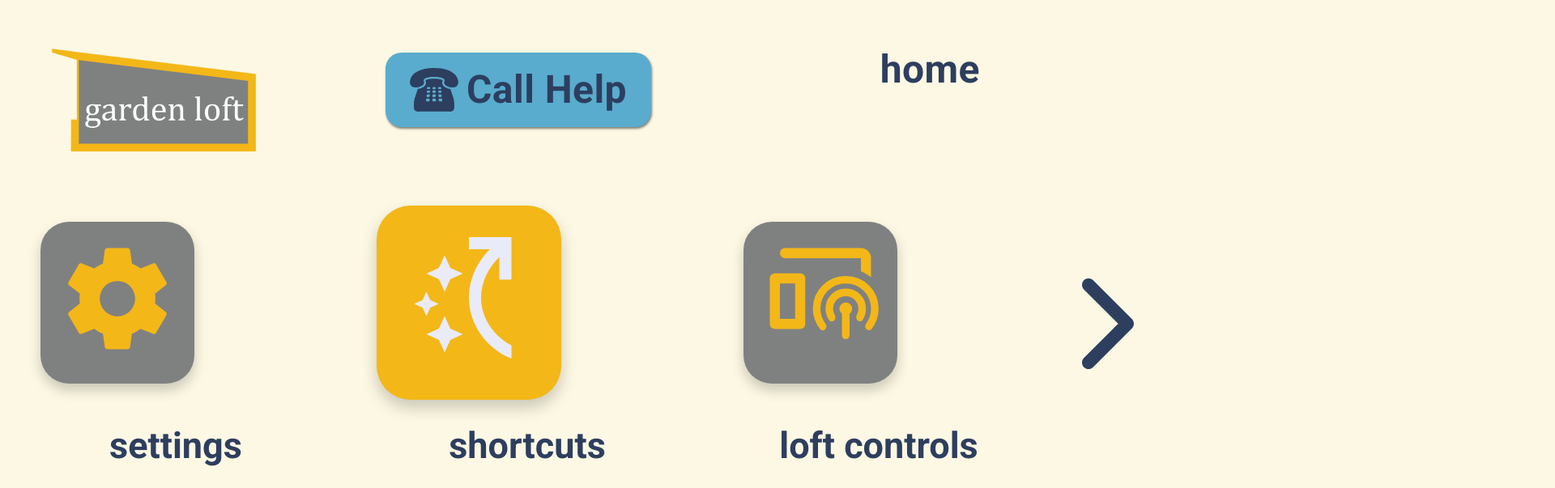
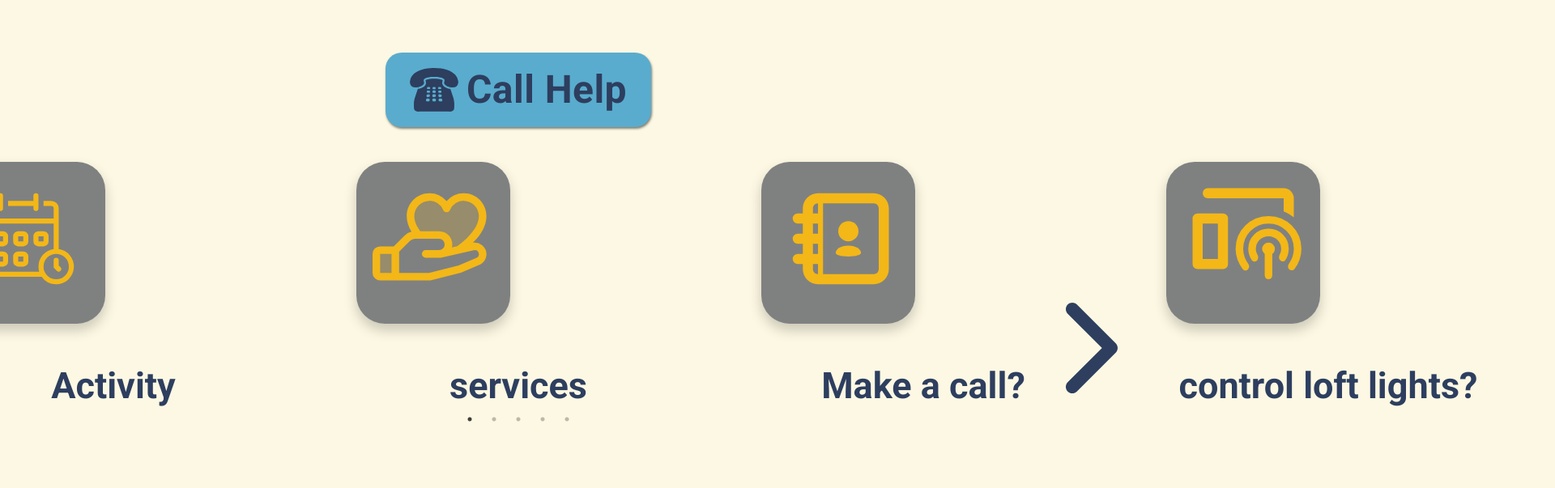
Before and after one commit to whimsical-phoenix/gardenLoft-playground, a React (Create React App) app: page /garden-loft-app/home in a window 1280 px wide. Shown: the top 603 px of the page at 81% size, 1920 px wide, since content can reach past the window. Built offline with nearby package versions, Linux system fonts and the light colour scheme.

Commit message:
home view changes

```diff
--- a/src/pages/Home.js
+++ b/src/pages/Home.js
@@ -1,3 +1,188 @@
+// // Home.js
+// import React, { useState } from "react";
+// import Slider from "react-slick";
+// import "slick-carousel/slick/slick.css";
+// import "slick-carousel/slick/slick-theme.css";
+// import styled from "styled-components";
+// import ProfileCard from "../components/ProfileCard/ProfileCard";
+// import {
+//   ChevronLeftIcon,
+//   ChevronRightIcon,
+//   ContactsIcon,
+//   HealthIcon,
+//   TvIcon,
+//   ServicesIcon,
+//   SettingsIcon,
+//   ScheduleIcon,
+//   ShortcutIcon,
+//   GardenLoftIcon,
+// } from "../components/icons";
+// import CallHelpButtonComponent from "../components/CallHelpButton";
+// import LocationIndicator from "../components/LocationIndicator";
+// import BroadcastIcon from "../components/icons/BroadcastIcon";
+
+// export const HomeContainer = styled.div`
+//   display: flex;
+//   justify-content: space-around;
+//   align-items: center;
+//   min-height: 100vh;
+//   text-align: center;
+
+//   div.slick-slide.slick-active.slick-center.slick-current {
+//     .profile-card-div {
+//       background: #f3b717;
+//       transform: scale(1.2);
+//       transition: transform 0.5s ease;
+//       padding: 20px;
+//     }
+//     .icon-container {
+//       svg {
+//         fill: #e9ebf8;
+//       }
+//     }
+//   }
+// `;
+
+// export const CarouselWrapper = styled.div`
+//   margin: 0 auto;
+//   max-width: 2000px; /* Adjust the max-width as needed */
+//   justify-content: space-around;
+
+//   .slick-dots li {
+//     margin: 0 15px;
+//     button:before {
+//       font-size: 35px;
+//       position: absolute;
+//       top: 0;
+//       left: 0;
+//       text-align: center;
+//       color: #e8e8e4;
+//       opacity: 1;
+//       margin-top: 30px;
+//     }
+//   }
+
+//   li.slick-active button:before {
+//     opacity: 1;
+//     color: #7f8181;
+//   }
+// `;
+
+// export const CardColumn = styled.div`
+//   display: flex;
+//   justify-content: center;
+//   flex-direction: column;
+//   align-items: center;
+// `;
+
+// const CustomArrowButton = styled.div`
+//   width: 80px;
+//   height: 80px;
+//   display: flex;
+//   align-items: center;
+//   justify-content: center;
+//   cursor: pointer;
+//   position: absolute;
+//   top: 50%;
+//   transform: translateY(-50%);
+//   z-index: 1;
+
+//   &:active {
+//     transform: translateY(-50%), scale(0.95); // Add a scaling effect for the pressed state
+//     box-shadow: 0 0 0; // Remove box shadow for a pressed effect
+//   }
+// `;
+
+// const StyledProfileCard = styled(ProfileCard)`
+//   // Add any additional styles here
+// `;
+
+// export const CustomNextArrow = ({ onClick }) => (
+//   <CustomArrowButton onClick={onClick} style={{ right: -100 }}>
+//     <ChevronRightIcon />
+//   </CustomArrowButton>
+// );
+
+// export const CustomPrevArrow = ({ onClick }) => (
+//   <CustomArrowButton onClick={onClick} style={{ left: -100 }}>
+//     <ChevronLeftIcon />
+//   </CustomArrowButton>
+// );
+
+// const Home = () => {
+//   const cardData = [
+//     // {
+//     //   link: "/garden-loft-app/shortcuts",
+//     //   icon: <ShortcutIcon />,
+//     //   title: "shortcuts",
+//     // },
+
+//     {
+//       link: "/garden-loft-app/entertainment",
+//       icon: <TvIcon />,
+//       title: "entertainment",
+//     },
+//     { icon: <ScheduleIcon />, title: "activity" },
+//     {
+//       link: "/garden-loft-app/services",
+//       icon: <ServicesIcon />,
+//       title: "services",
+//     },
+//     { icon: <ContactsIcon />, title: "my contacts" },
+//     // { icon: <HealthIcon />, title: "my health" },
+//     // { icon: <SettingsIcon />, title: "settings" },
+//     {
+//       link: "/garden-loft-app/smart-loft",
+//       icon: <BroadcastIcon />,
+//       title: "loft controls",
+//     },
+//     // Add more cards here
+//   ];
+
+//   const settings = {
+//     centerMode: true,
+//     centerPadding: "0",
+//     infinite: true,
+//     speed: 500,
+//     slidesToShow: 5,
+//     slidesToScroll: 1,
+//     dots: true,
+//     nextArrow: <CustomNextArrow data-clickable="true" />,
+//     prevArrow: <CustomPrevArrow data-clickable="true" />,
+//   };
+
+//   const sliderRef = React.createRef();
+//   const [disableHover, setDisableHover] = useState(false);
+
+//   return (
+//     <>
+//       {/* <GardenLoftIcon /> */}
+//       <HomeContainer disableHover={disableHover}>
+//         <CarouselWrapper>
+//           <Slider ref={sliderRef} {...settings}>
+//             {cardData.map((card, index) => (
+//               <CardColumn key={index}>
+//                 <StyledProfileCard
+//                   link={card.link}
+//                   icon={card.icon}
+//                   backgroundColor={card.backgroundColor}
+//                   disableHover={true}
+//                 />
+//                 <div className="profile-card-title">{card.title}</div>
+//               </CardColumn>
+//             ))}
+//           </Slider>
+//         </CarouselWrapper>
+//       </HomeContainer>
+//       {/* <LocationIndicator currentPage={"home"} /> */}
+//       <CallHelpButtonComponent />
+//     </>
+//   );
+// };
+
+// export default Home;
+
+// Home.js
 // Home.js
 import React, { useState } from "react";
 import Slider from "react-slick";
@@ -18,54 +203,23 @@ import {
   GardenLoftIcon,
 } from "../components/icons";
 import CallHelpButtonComponent from "../components/CallHelpButton";
-import LocationIndicator from "../components/LocationIndicator";
 import BroadcastIcon from "../components/icons/BroadcastIcon";
 
 export const HomeContainer = styled.div`
+  position: relative;
+  top: 150px; /* Adjust the top value to position it below the "Call Help" button */
+  left: 0;
+  right: 0;
   display: flex;
-  justify-content: space-around;
-  align-items: center;
-  min-height: 100vh;
+  justify-content: center;
+  min-height: 70vh; /* Adjust to ensure it takes the remaining height */
   text-align: center;
-
-  div.slick-slide.slick-active.slick-center.slick-current {
-    .profile-card-div {
-      background: #f3b717;
-      transform: scale(1.2);
-      transition: transform 0.5s ease;
-      padding: 20px;
-    }
-    .icon-container {
-      svg {
-        fill: #e9ebf8;
-      }
-    }
-  }
 `;
 
 export const CarouselWrapper = styled.div`
   margin: 0 auto;
-  max-width: 1300px; /* Adjust the max-width as needed */
+  max-width: 2500px; /* Adjust the max-width as needed */
   justify-content: space-around;
-
-  .slick-dots li {
-    margin: 0 15px;
-    button:before {
-      font-size: 35px;
-      position: absolute;
-      top: 0;
-      left: 0;
-      text-align: center;
-      color: #E8E8E4;
-      opacity: 1;
-      margin-top: 30px;
-    }
-  }
-
-  li.slick-active button:before{
-      opacity: 1;
-      color: #7F8181;
-    }
 `;
 
 export const CardColumn = styled.div`
@@ -73,6 +227,16 @@ export const CardColumn = styled.div`
   justify-content: center;
   flex-direction: column;
   align-items: center;
+  transition: transform 0.3s ease, background 0.3s ease, color 0.3s ease;
+
+  &:hover {
+    transform: scale(1.1);
+    .icon-container {
+      svg {
+        fill: black;
+      }
+    }
+  }
 `;
 
 const CustomArrowButton = styled.div`
@@ -88,13 +252,22 @@ const CustomArrowButton = styled.div`
   z-index: 1;
 
   &:active {
-    transform: translateY(-50%), scale(0.95); // Add a scaling effect for the pressed state
-    box-shadow: 0 0 0; // Remove box shadow for a pressed effect
+    transform: translateY(-50%), scale(0.95);
   }
 `;
 
 const StyledProfileCard = styled(ProfileCard)`
-  // Add any additional styles here
+  transition: transform 0.3s ease, background 0.3s ease, color 0.3s ease;
+
+  &:hover {
+    // background: yellow;
+    transform: scale(1.1);
+    .icon-container {
+      svg {
+        fill: black;
+      }
+    }
+  }
 `;
 
 export const CustomNextArrow = ({ onClick }) => (
@@ -111,23 +284,31 @@ export const CustomPrevArrow = ({ onClick }) => (
 
 const Home = () => {
   const cardData = [
-    { link: "/garden-loft-app/shortcuts", icon: <ShortcutIcon />, title: "shortcuts" },
-    { link: "/garden-loft-app/smart-loft", icon: <BroadcastIcon />, title: "loft controls" },
-    { link: "/garden-loft-app/entertainment", icon: <TvIcon />, title: "entertainment" },
-    { icon: <ScheduleIcon />, title: "schedule" },
-    { link: "/garden-loft-app/services", icon: <ServicesIcon />, title: "services" },
-    { icon: <ContactsIcon />, title: "my contacts" },
-    { icon: <HealthIcon />, title: "my health" },
-    { icon: <SettingsIcon />, title: "settings" },
-    // Add more cards here
+    {
+      link: "/garden-loft-app/entertainment",
+      icon: <TvIcon />,
+      title: "Watch TV?",
+    },
+    { icon: <ScheduleIcon />, title: "Activity" },
+    {
+      link: "/garden-loft-app/services",
+      icon: <ServicesIcon />,
+      title: "services",
+    },
+    { icon: <ContactsIcon />, title: "Make a call?" },
+    {
+      link: "/garden-loft-app/smart-loft",
+      icon: <BroadcastIcon />,
+      title: "control loft lights?",
+    },
   ];
 
   const settings = {
-    centerMode: true,
+    // centerMode: true,
     centerPadding: "0",
     infinite: true,
     speed: 500,
-    slidesToShow: 3,
+    slidesToShow: 5,
     slidesToScroll: 1,
     dots: true,
     nextArrow: <CustomNextArrow data-clickable="true" />,
@@ -139,9 +320,11 @@ const Home = () => {
 
   return (
     <>
-      <GardenLoftIcon />
+      {/* <GardenLoftIcon /> */}
       <HomeContainer disableHover={disableHover}>
         <CarouselWrapper>
+          <CustomNextArrow />
+          <CustomPrevArrow />
           <Slider ref={sliderRef} {...settings}>
             {cardData.map((card, index) => (
               <CardColumn key={index}>
@@ -149,7 +332,6 @@ const Home = () => {
                   link={card.link}
                   icon={card.icon}
                   backgroundColor={card.backgroundColor}
-                  disableHover={true}
                 />
                 <div className="profile-card-title">{card.title}</div>
               </CardColumn>
@@ -157,7 +339,7 @@ const Home = () => {
           </Slider>
         </CarouselWrapper>
       </HomeContainer>
-      <LocationIndicator currentPage={"home"} />
+      {/* <LocationIndicator currentPage={"home"} /> */}
       <CallHelpButtonComponent />
     </>
   );
```
